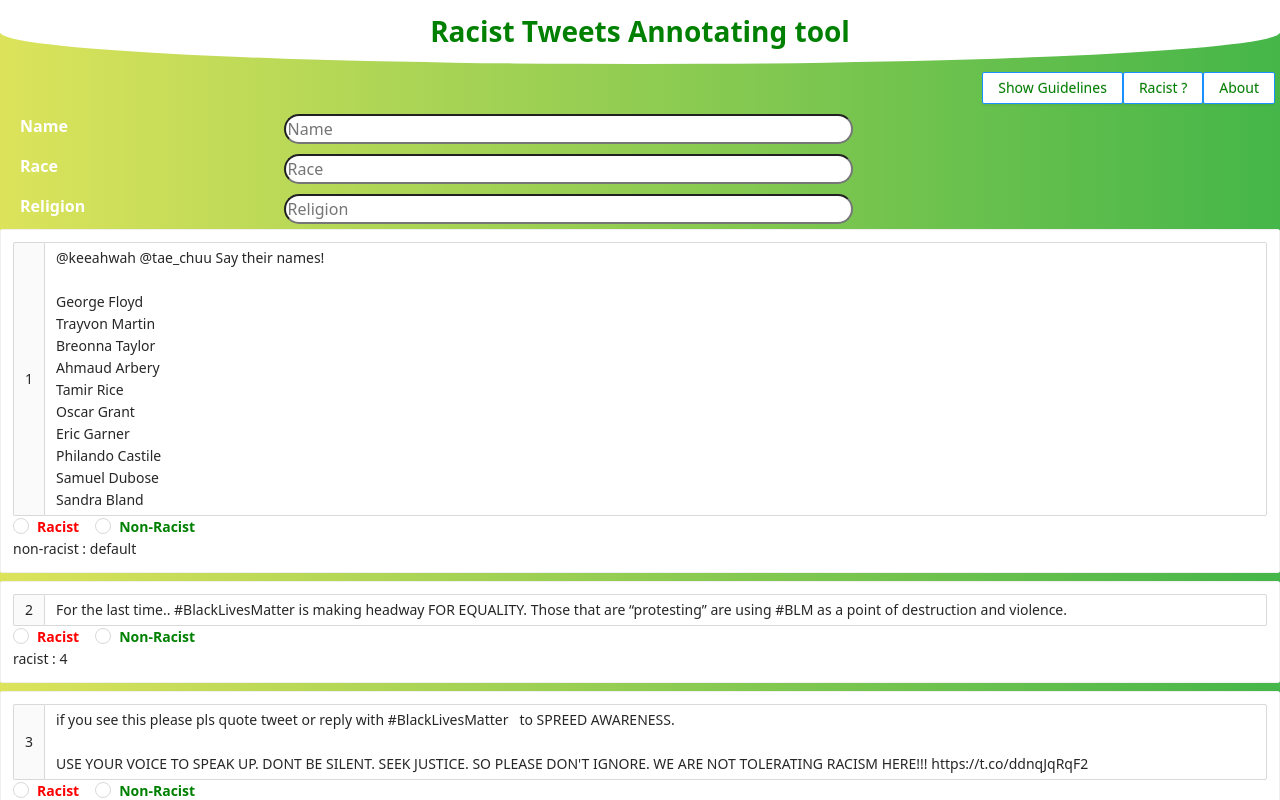
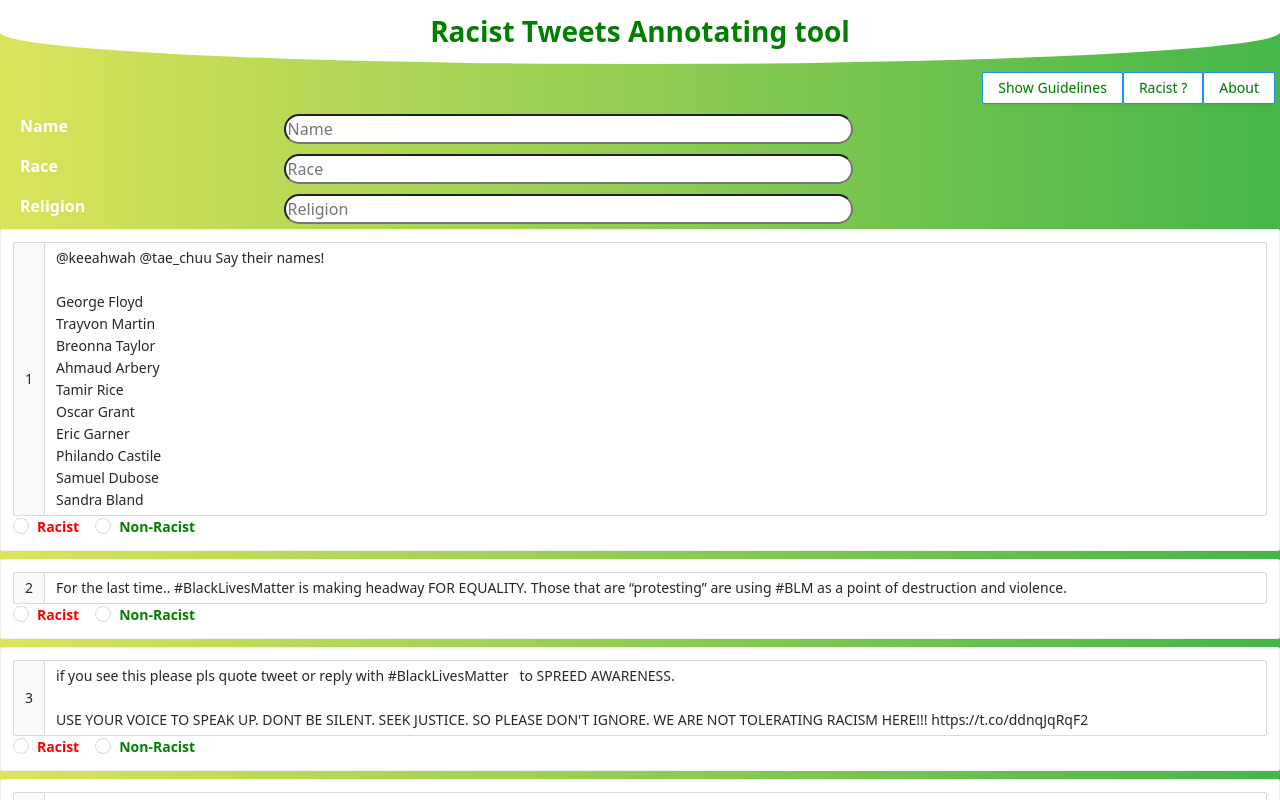
Before and after one commit to JayashanT/Annotator, a React (Create React App) app: page / in a window 1280 px wide. Shown: the top 800 px of the page. Built offline with nearby package versions, Linux system fonts and the light colour scheme.

Commit message:
Update Home.js
remove label

```diff
--- a/src/Components/Home/Home.js
+++ b/src/Components/Home/Home.js
@@ -302,7 +302,7 @@ const Home = () => {
                                                 {/* </Space> */}
 
                                                 <div>
-                                                    <label>{values.tweets[x].Label_by_us} : {values.tweets[x].Hate_level_by_us}</label>
+                                                    {/*<label>{values.tweets[x].Label_by_us} : {values.tweets[x].Hate_level_by_us}</label>*/}
                                                 </div>
 
                                             </Card>
```
